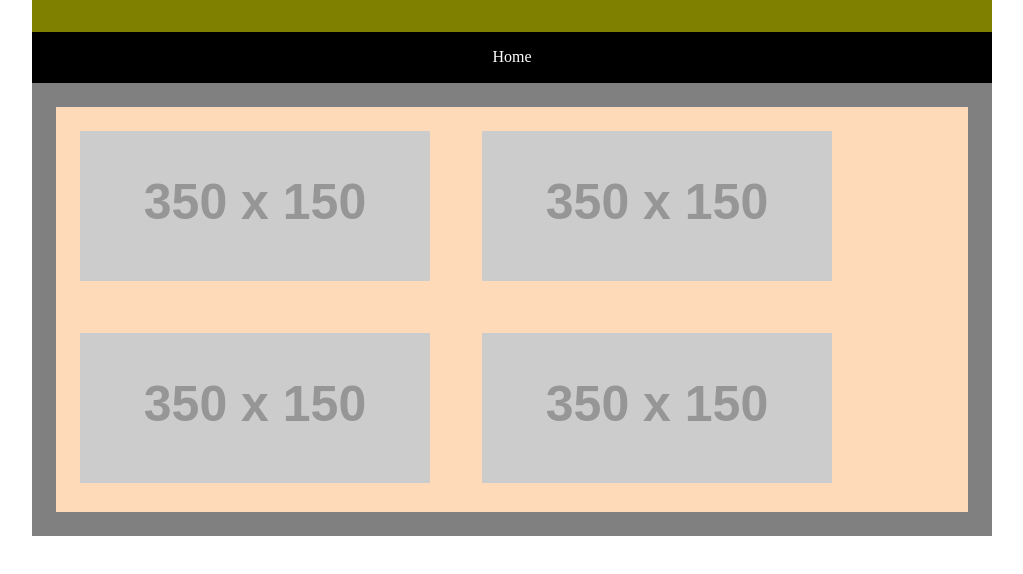
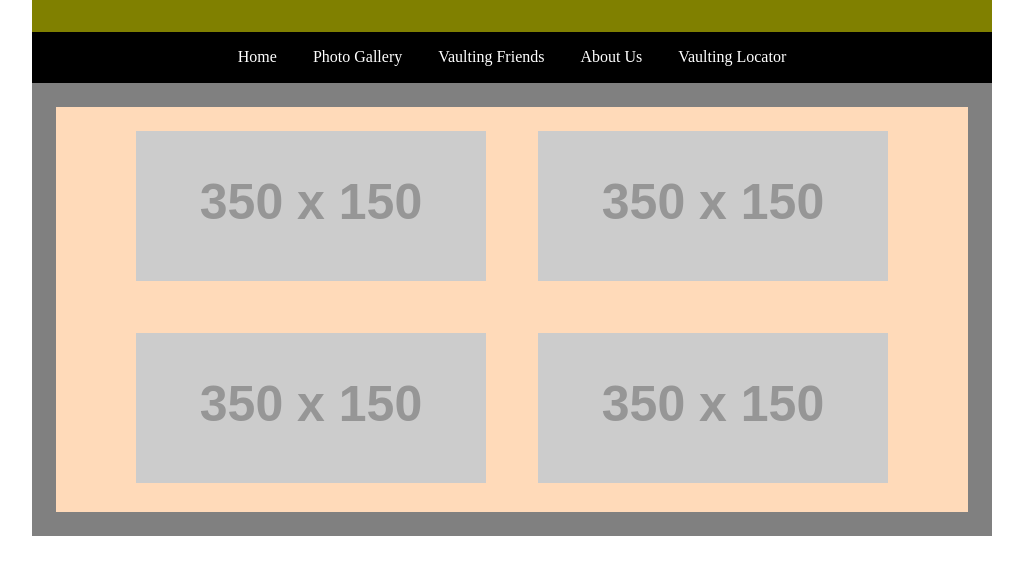
Before and after one commit to mmilito/responsive-design, a plain HTML site: page gallery.html in a window 1280 px wide. Shown: the part 76-650 px from the top of the page, without its empty margins (128-1151 px from the left). Drawn offline with nearby package versions, Linux system fonts and the light colour scheme; placeholder pictures from the web are drawn by us.

Commit message:
Additional work 1/16/15

```diff
--- a/gallery.html
+++ b/gallery.html
@@ -17,6 +17,10 @@
 	<div class="page_container">
 		<nav class="nav_horizontal">
 			<a href="index.html" class="link">Home</a>
+			<a href="gallery.html" class="link">Photo Gallery</a>
+			<a href="#" class="link">Vaulting Friends</a>
+			<a href="#" class="link">About Us</a>
+			<a href="#" class="link">Vaulting Locator</a>
 		</nav>
 
 			<div class="gallery_wrapper"
--- a/main.css
+++ b/main.css
@@ -66,6 +66,7 @@
 .gallery_wrapper {
 	background-color:peachpuff;
 	margin:1.5em;
+	text-align: center;
 }
 .gallery_photo {
 	display: inline-block;
```
